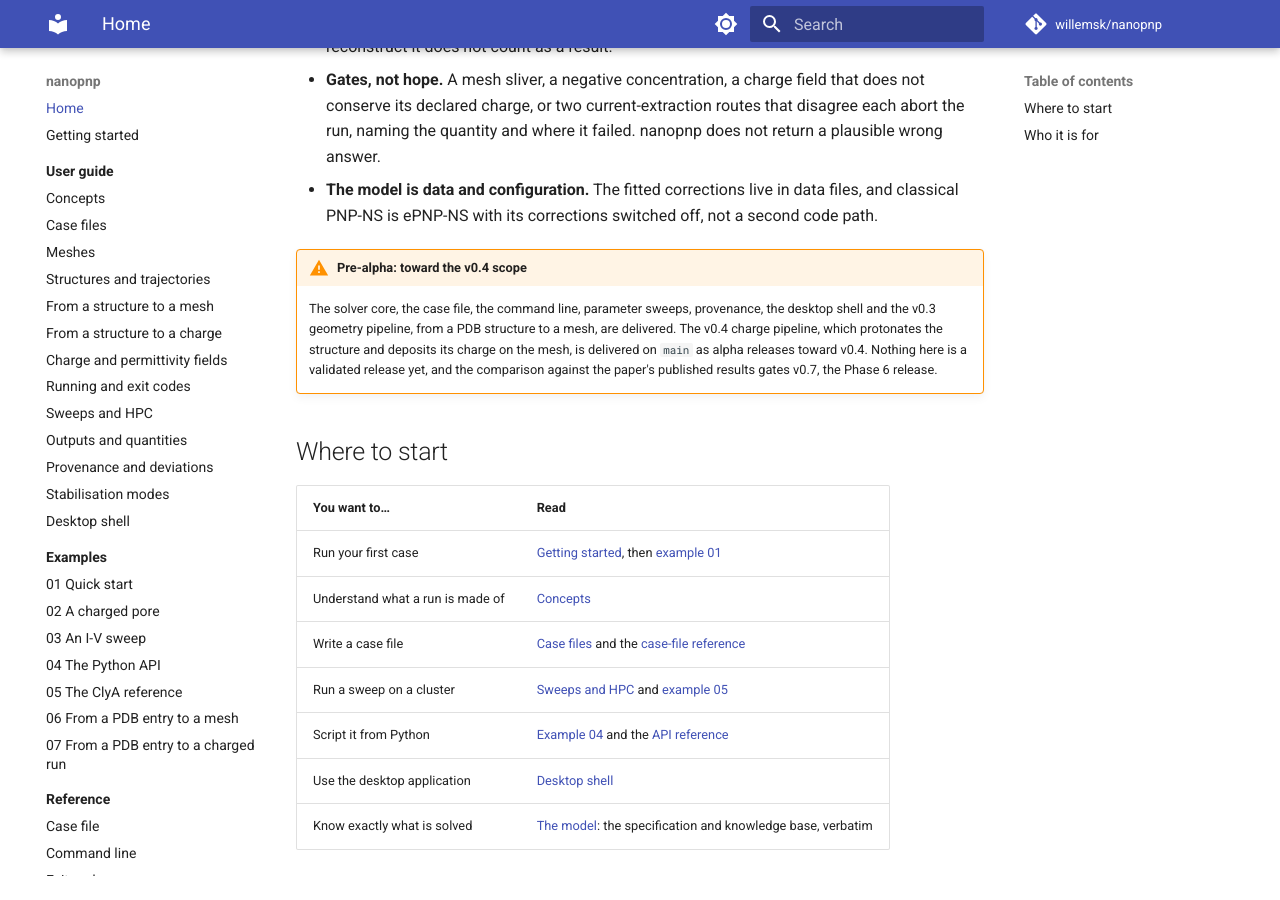
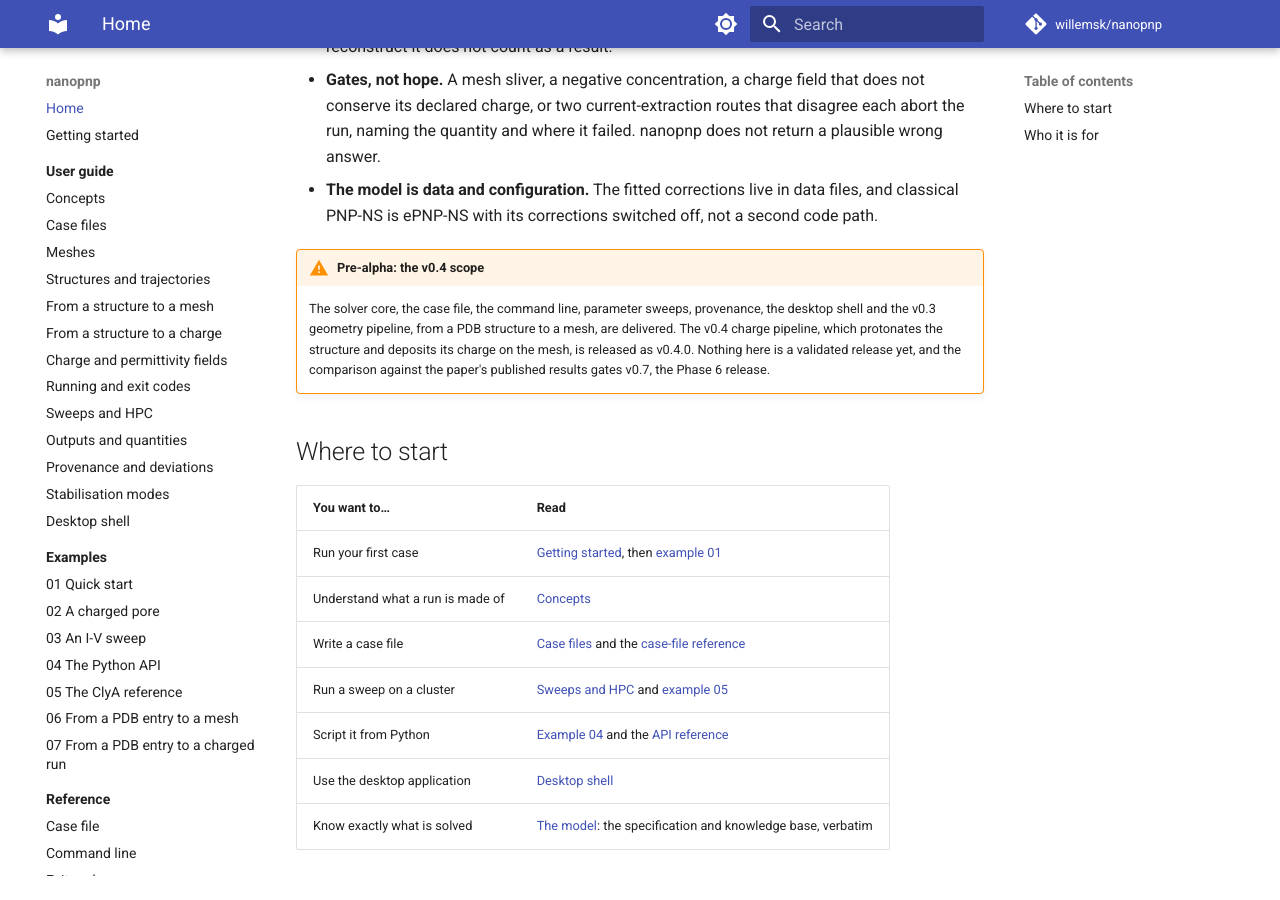
Before and after one commit to willemsk/nanopnp, an MkDocs documentation site: the page built from docs/index.md, in a window 1280 px wide and 900 px high, scrolled down 506 px. Built offline with MkDocs 1.6.1 and Material for MkDocs 9.7.7, drawn with Linux system fonts in a browser that asks for light colours; comment, search, counter and statistics services are not loaded.

```diff
--- a/docs/index.md
+++ b/docs/index.md
@@ -20,11 +20,11 @@ electro-osmotic flow rate. It is built around three rules:
 - **The model is data and configuration.** The fitted corrections live in data files, and
   classical PNP-NS is ePNP-NS with its corrections switched off, not a second code path.
 
-!!! warning "Pre-alpha: toward the v0.4 scope"
+!!! warning "Pre-alpha: the v0.4 scope"
     The solver core, the case file, the command line, parameter sweeps, provenance, the desktop
     shell and the v0.3 geometry pipeline, from a PDB structure to a mesh, are delivered. The v0.4
     charge pipeline, which protonates the structure and deposits its charge on the mesh, is
-    delivered on `main` as alpha releases toward v0.4. Nothing here is a validated release yet, and the comparison against the paper's
+    released as v0.4.0. Nothing here is a validated release yet, and the comparison against the paper's
     published results gates v0.7, the Phase 6 release.
 
 ## Where to start
```
Also changed, not shown: .knowledge/06-numerics-fem.md (+1 -1 lines), CHANGELOG.md (+1 -1 lines), README.md (+2 -2 lines), SPECIFICATION.md (+5 -3 lines), docs/plans/phase-3-charge-pipeline.md (+1 -1 lines), docs/plans/wp34-phase-3-close.md (+1 -1 lines), 2 other files.
